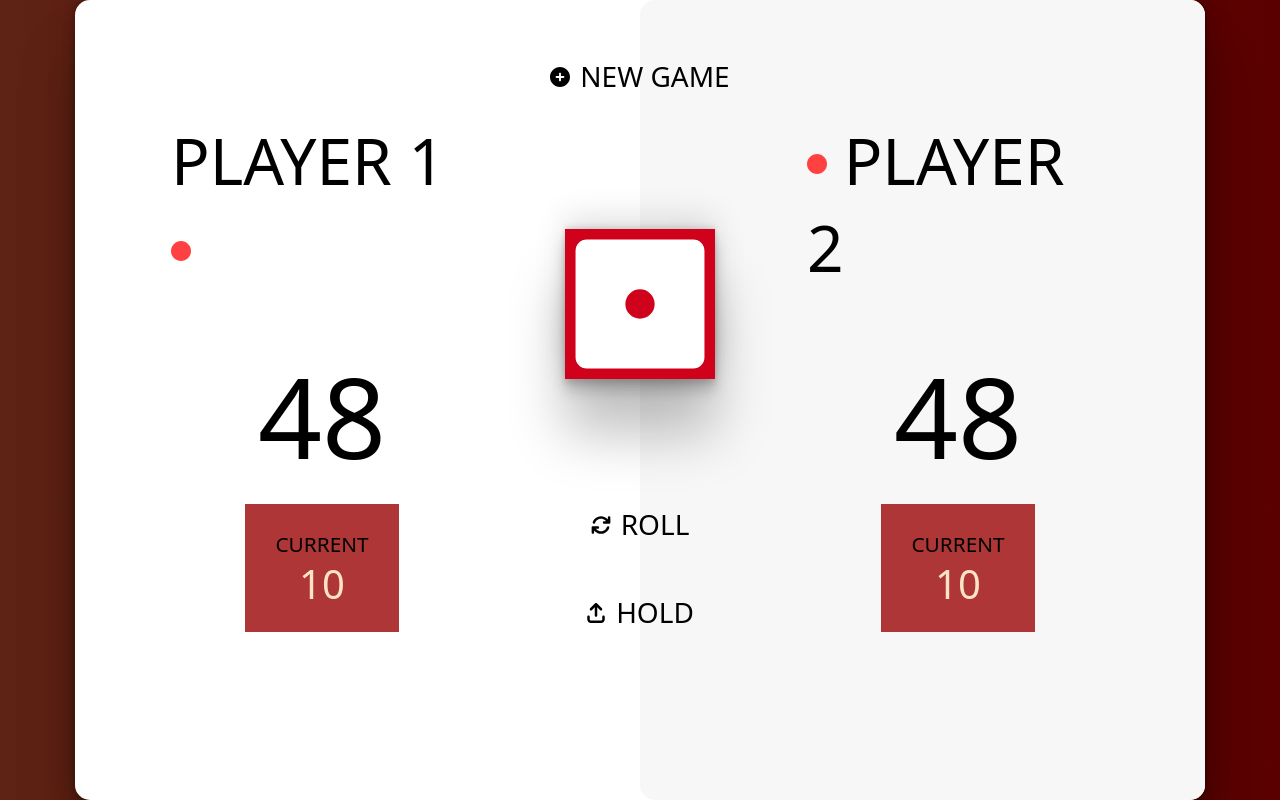
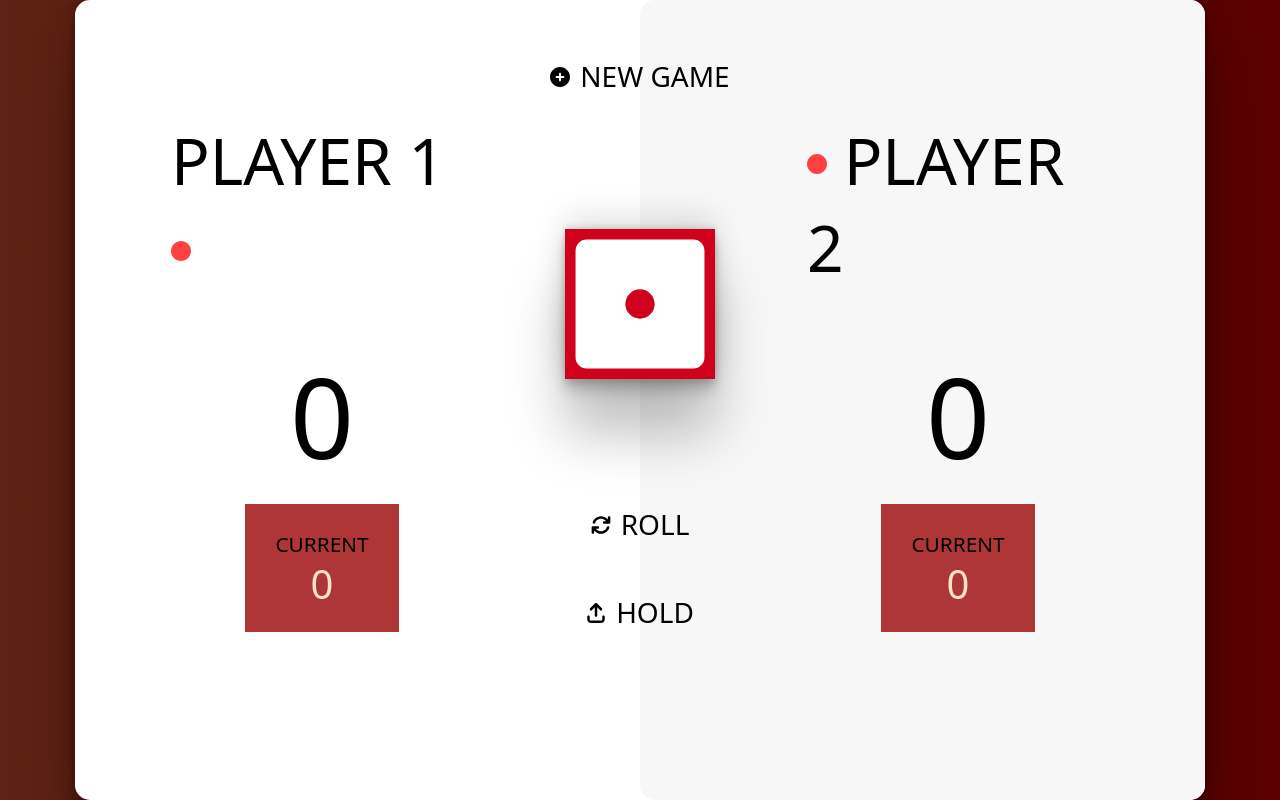
Before and after one commit to Giygas/javascript-game, a Vue app: page / in a window 1280 px wide. Built offline with nearby package versions, Linux system fonts and the light colour scheme.

Commit message:
current and global points for each player now working

```diff
--- a/src/App.vue
+++ b/src/App.vue
@@ -7,9 +7,16 @@ export default {
   name: 'App',
   data() {
     return {
+      // Global player points
       p1Points: 0,
       p2Points: 0,
+      // If the current player is player 1
       p1Current: true,
+      // Round points for each player.
+      // Just because I have 2 CurrentPoints components
+      //#TODO refactor this to include currenpoints in the playerDashboard
+      points1: 0,
+      points2: 0,
     }
   },
   components: {
@@ -22,14 +29,12 @@ export default {
       // Add points to the current player and change player
       if (this.p1Current) {
         this.p1Points += currentPoints
+        this.points1 = 0
       } else {
         this.p2Points += currentPoints
+        this.points2 = 0
       }
-
       this.p1Current = !this.p1Current
-      //#TODO remove this
-      console.log("p1: " + this.p1Points)
-      console.log("p2: " + this.p2Points)
     },
 
     roll() {
@@ -38,8 +43,18 @@ export default {
 
     hold() {
       this.$refs.dice.addTotal()
+    },
+
+    roundPartial(partial) {
+      console.log("roundPartial: " + partial)
+      if (this.p1Current) {
+        this.points1 = partial
+      } else {
+        this.points2 = partial
+      }
     }
-  },
+
+  }
 }
 </script>
 
@@ -55,18 +70,18 @@ export default {
 
         <div class="grid dice-container">
           <div id="player1">
-            <PlayerDash :pNumber="1"/>
+            <PlayerDash :pNumber="1" :points="p1Points"/>
           </div>
           <div id="dice">
-            <Dice @finished="addPoints" ref="dice"/>
+            <Dice @finished="addPoints" @partial="roundPartial" ref="dice"/>
           </div>
           <div id="player2">
-            <PlayerDash :pNumber="2"/>
+            <PlayerDash :pNumber="2" :points="p2Points"/>
           </div>
         </div>
 
         <div class="grid">
-          <CurrentPoints/>
+          <CurrentPoints :current="points1"/>
           <div class="buttonWrapper">
             <h2 class="spacer button">
               <span id="roll" class="button" @click="roll">
@@ -79,7 +94,7 @@ export default {
               </span>
             </h2>
           </div>
-          <CurrentPoints/>
+          <CurrentPoints :current="points2"/>
         </div>
       </div>
 </template>
--- a/src/components/CurrentPoints.vue
+++ b/src/components/CurrentPoints.vue
@@ -1,11 +1,13 @@
 <script>
-
+  export default {
+    props: ['current'],
+  }
 </script>
 
 <template>
   <div class="currentPoints">
     <h4>CURRENT</h4>
-    <h3>10</h3>
+    <h3>{{ current }}</h3>
   </div>
 </template>
 
--- a/src/components/Dice.vue
+++ b/src/components/Dice.vue
@@ -9,6 +9,7 @@
     },
     emits: {
       finished: null,
+      partial: null,
     },
     methods: {
       setRandomDiceData() {
@@ -35,12 +36,14 @@
         // If the number is 1, the player gets 0 points and
         // the next player will start
         this.roundPoints = this.roundPoints + this.diceNum
-        console.log('inner' + this.roundPoints)
-        console.log('inner' + this.diceNum)
         if (this.diceNum === 1) {
             this.roundPoints = 0;
+
             this.addTotal();
           }
+        // Emit an event to change the round poins for the
+        // current player
+        this.$emit('partial', this.roundPoints)
       },
 
       addTotal() {
--- a/src/components/PlayerDash.vue
+++ b/src/components/PlayerDash.vue
@@ -1,7 +1,8 @@
 <script>
 export default {
   props: {
-    pNumber: Number
+    pNumber: Number,
+    points: Number
   }
 }
 </script>
@@ -12,7 +13,7 @@ export default {
       PLAYER {{ pNumber }} <img src="../assets/redDot.svg" alt="red dot" class="red-dot"/>
     </h1>
     <h1 class="display-1">
-      48
+      {{ points }}
     </h1>
   </div>
   <div v-else class="player">
@@ -20,7 +21,7 @@ export default {
       <img src="../assets/redDot.svg" alt="red dot" class="red-dot"/> PLAYER {{ pNumber }}
     </h1>
     <h1 class="display-1">
-      48
+      {{ points  }}
     </h1>
   </div>
 </template>
```
